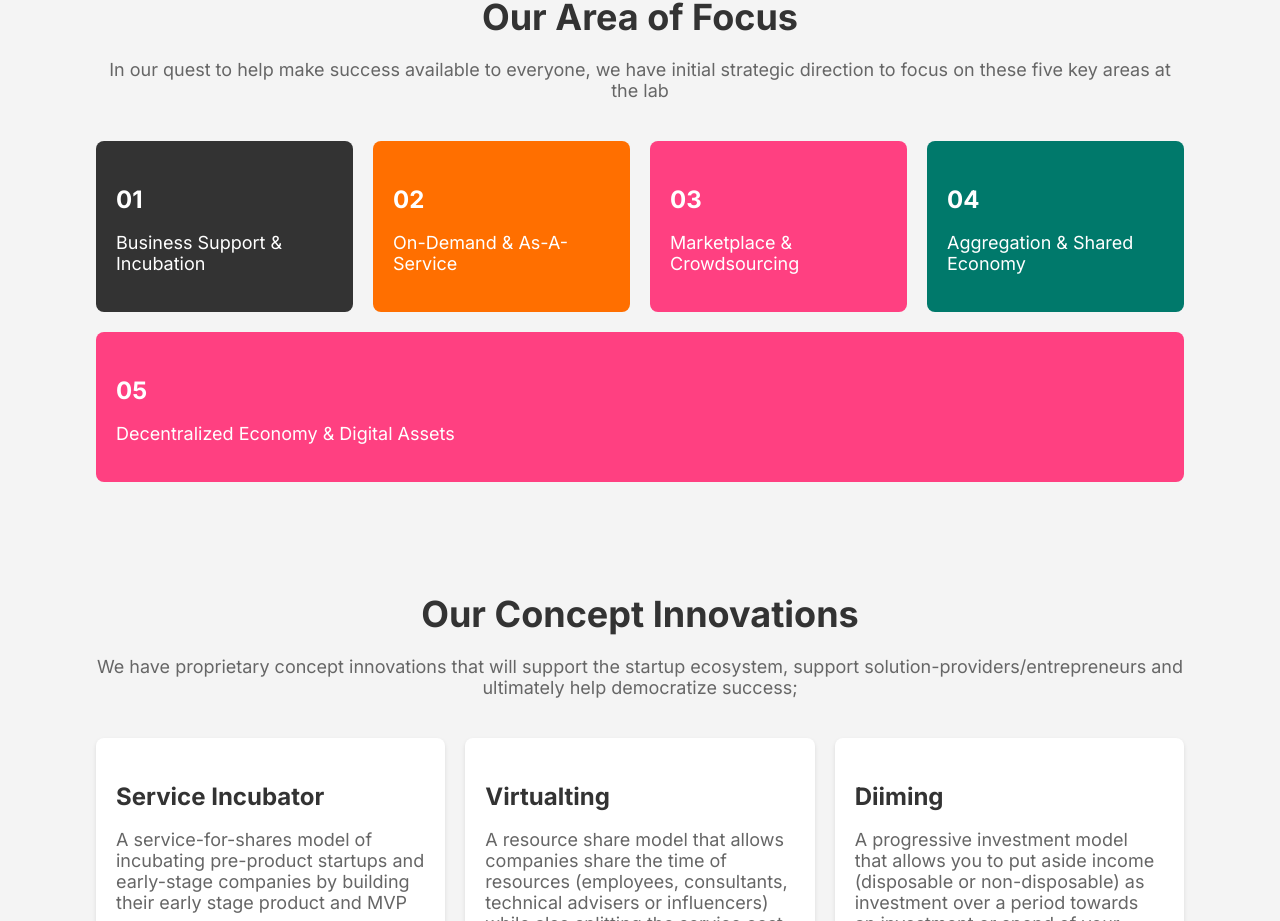
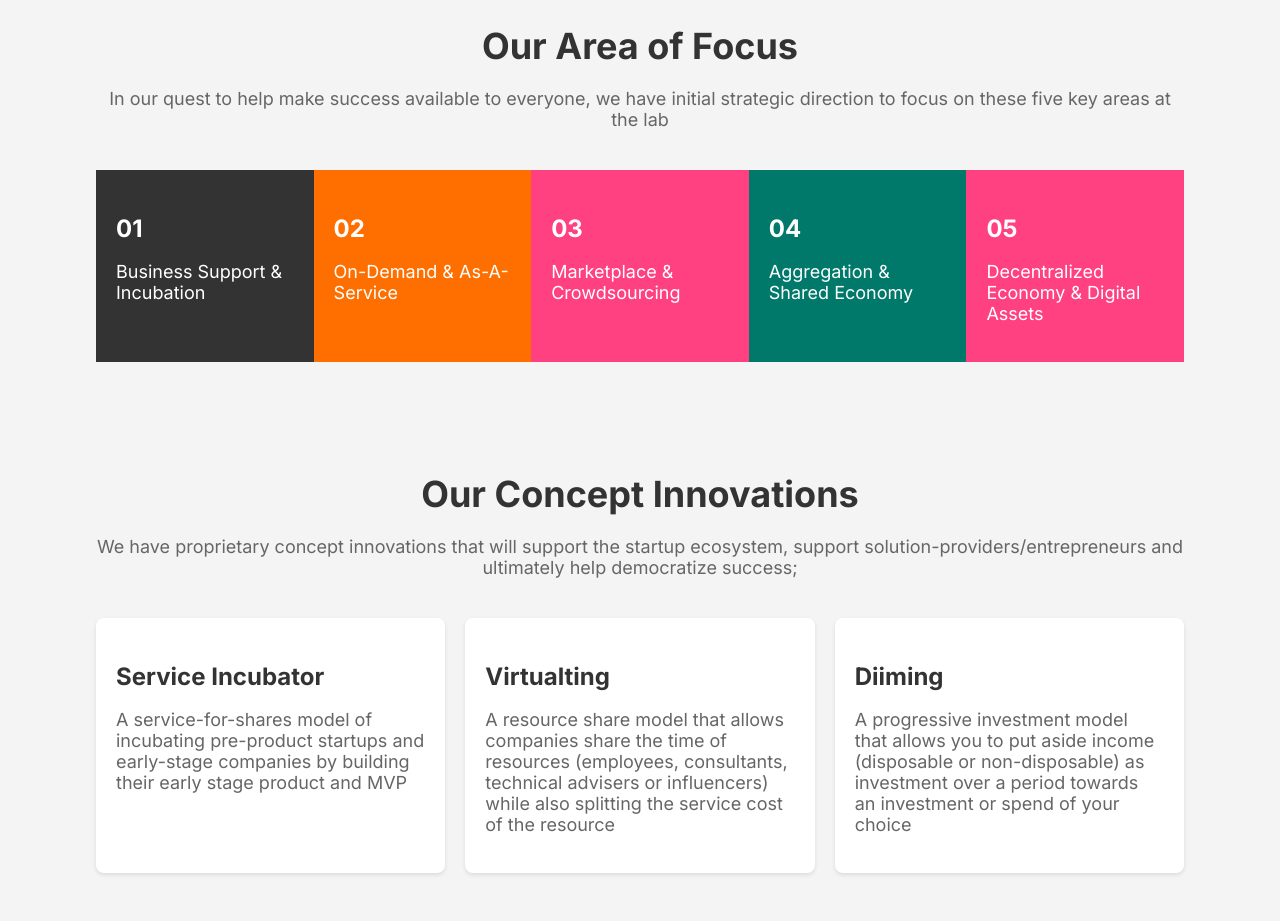
Before and after one commit to techstackmedia/zercomsystems, a Next.js app: page / in a window 1280 px wide. Shown: the part 1104-2025 px from the top of the page. Built offline with nearby package versions, Linux system fonts and the light colour scheme.

Commit message:
style: adjust sction width

```diff
--- a/src/components/AreasOfFocus/index.module.css
+++ b/src/components/AreasOfFocus/index.module.css
@@ -17,18 +17,13 @@
 }
 
 .grid {
-  display: flex;
-  justify-content: center;
-  flex-wrap: wrap;
-  gap: 20px;
+  display: grid;
+  grid-template-columns: repeat(5, minmax(0, 1fr));
 }
 
 .focusItem {
-  flex: 1;
-  min-width: 200px;
   padding: 20px;
   color: white;
-  border-radius: 8px;
   text-align: left;
 }
 
--- a/src/components/FactQuote/index.module.css
+++ b/src/components/FactQuote/index.module.css
@@ -4,7 +4,7 @@
   border-radius: 15px;
   box-shadow: 0 4px 6px rgba(0, 0, 0, 0.1);
   text-align: center;
-  /* max-width: 800px; */
+  max-width: 800px;
   margin: 50px auto;
 }
 
--- a/src/components/Hero/index.module.css
+++ b/src/components/Hero/index.module.css
@@ -1,9 +1,9 @@
-/* components/Hero.module.css */
 .hero {
   display: flex;
   align-items: center;
   justify-content: space-between;
   padding: 40px;
+  background-color: #fff;
 }
 
 .textSection {
```
